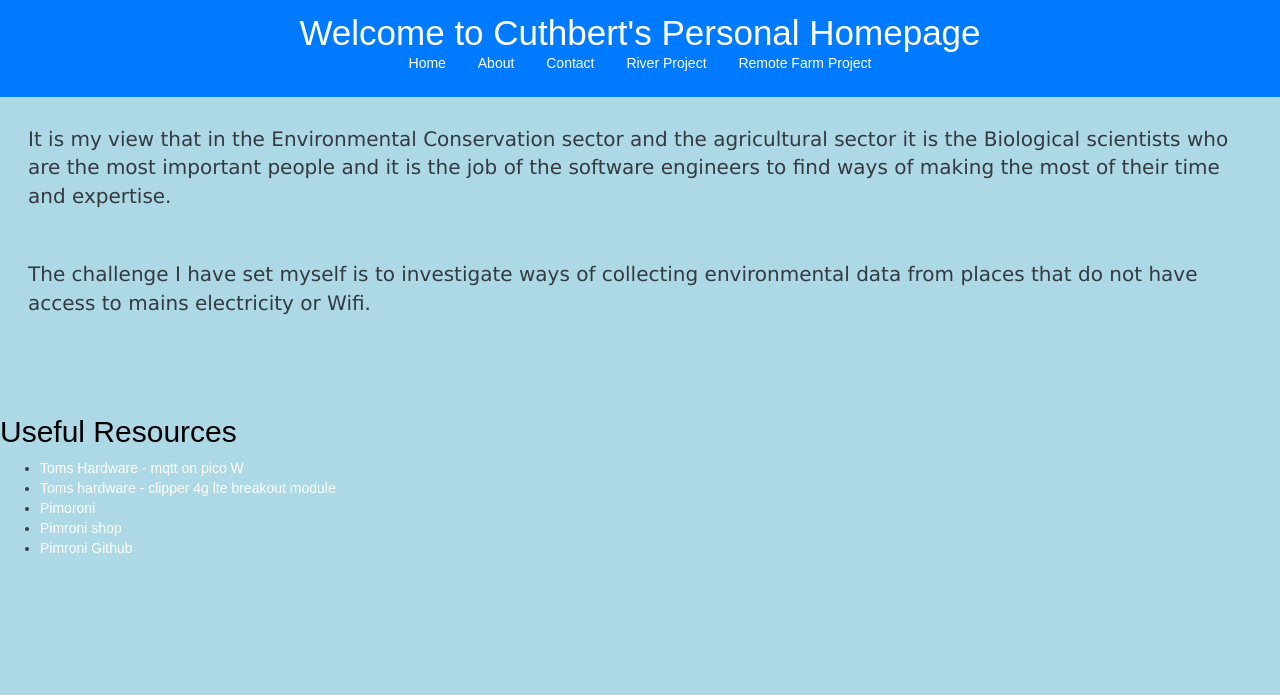
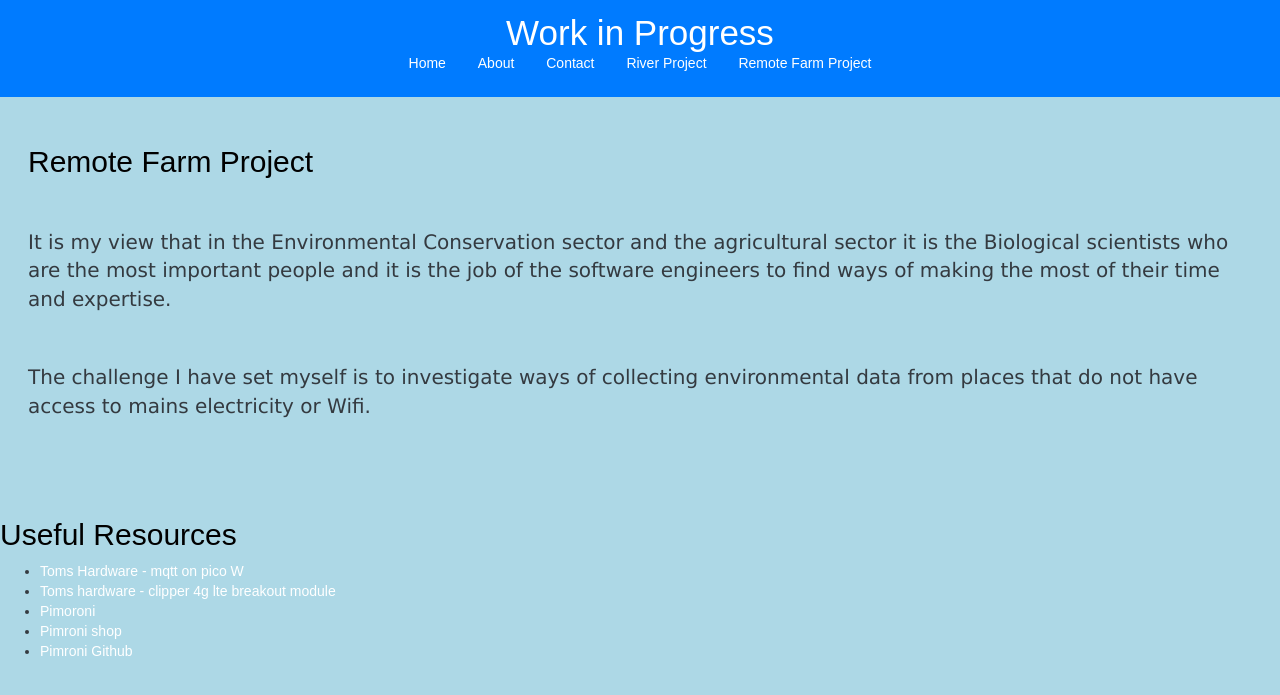
Before and after one commit to cuthbert86/cuthbert86.github.io, a Jekyll site: the page Remote_Farm_Project.html, which Jekyll copies as it is, in a window 1280 px wide. Shown: the top 695 px of the page. Built offline with Jekyll 4.4.1, drawn with Linux system fonts in a browser that asks for light colours.

Commit message:
Update Remote_Farm_Project.html
Signed-off-by: Cuthbert Baines <149163506+cuthbert86@users.noreply.github.com>

```diff
--- a/Remote_Farm_Project.html
+++ b/Remote_Farm_Project.html
@@ -48,7 +48,7 @@ a:active {
 </head>
 <body>
     <header>
-        <h1>Welcome to Cuthbert's Personal Homepage</h1>
+        <h1>Work in Progress</h1>
         <nav>
             <ul>
                 <li><a href="index.html">Home</a></li>
@@ -60,6 +60,10 @@ a:active {
         </nav>
     </header>
     <main>
+        <h2>
+            Remote Farm Project
+        </h2>
+        <br></br>
     <p>
     It is my view that in the Environmental Conservation sector and the agricultural sector it is the Biological scientists who are the most important
     people and it is the job of the software engineers to find ways of making the most of their time and expertise.
```
